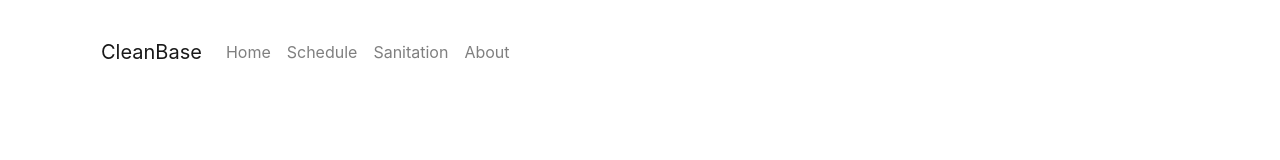
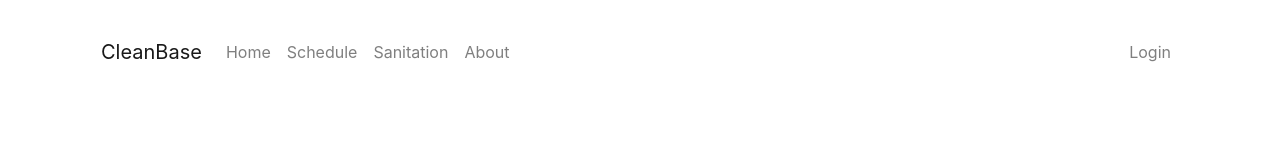
Before and after one commit to katerinaboyer/cleanbase, a React (Create React App) app: page / in a window 1280 px wide. Shown: the top 160 px of the page. Built offline with nearby package versions, Linux system fonts and the light colour scheme.

Commit message:
login added to side panel

```diff
--- a/src/components/create-user.component.js
+++ b/src/components/create-user.component.js
@@ -52,10 +52,10 @@
       phone: this.state.phone,
     };
 
-    console.log(newUser);
+     console.log(newUser);
     // window.location = '/'; // take user back to homepage on submit
     axios.post('http://localhost:5000/users/add/', newUser)
-        .then(res => console.log(res.data));
+         .then(res => console.log(res.data));
   }
 
   render() {
--- a/src/components/navbar.component.js
+++ b/src/components/navbar.component.js
@@ -18,19 +18,12 @@
                     <Nav.Link href="/sanitation">Sanitation</Nav.Link>
                     <Nav.Link href="/about">About</Nav.Link>
                 </Nav>
+                <Nav className="justify-content-end">
+                <Nav.Link href="/user">Login</Nav.Link>
+                </Nav>
             </Navbar.Collapse>
         </Navbar>
         </div>
-      // <nav className="navbar navbar-dark bg-dark navbar-expand-lg">
-      //   <Link to="/" className="navbar-brand">ExcerTracker</Link>
-      //   <div className="collpase navbar-collapse">
-      //   <ul className="navbar-nav mr-auto">
-      //     <li className="navbar-item">
-      //     <Link to="/user" className="nav-link">Create User</Link>
-      //     </li>
-      //   </ul>
-      //   </div>
-      // </nav>
     );
   }
 }
```
